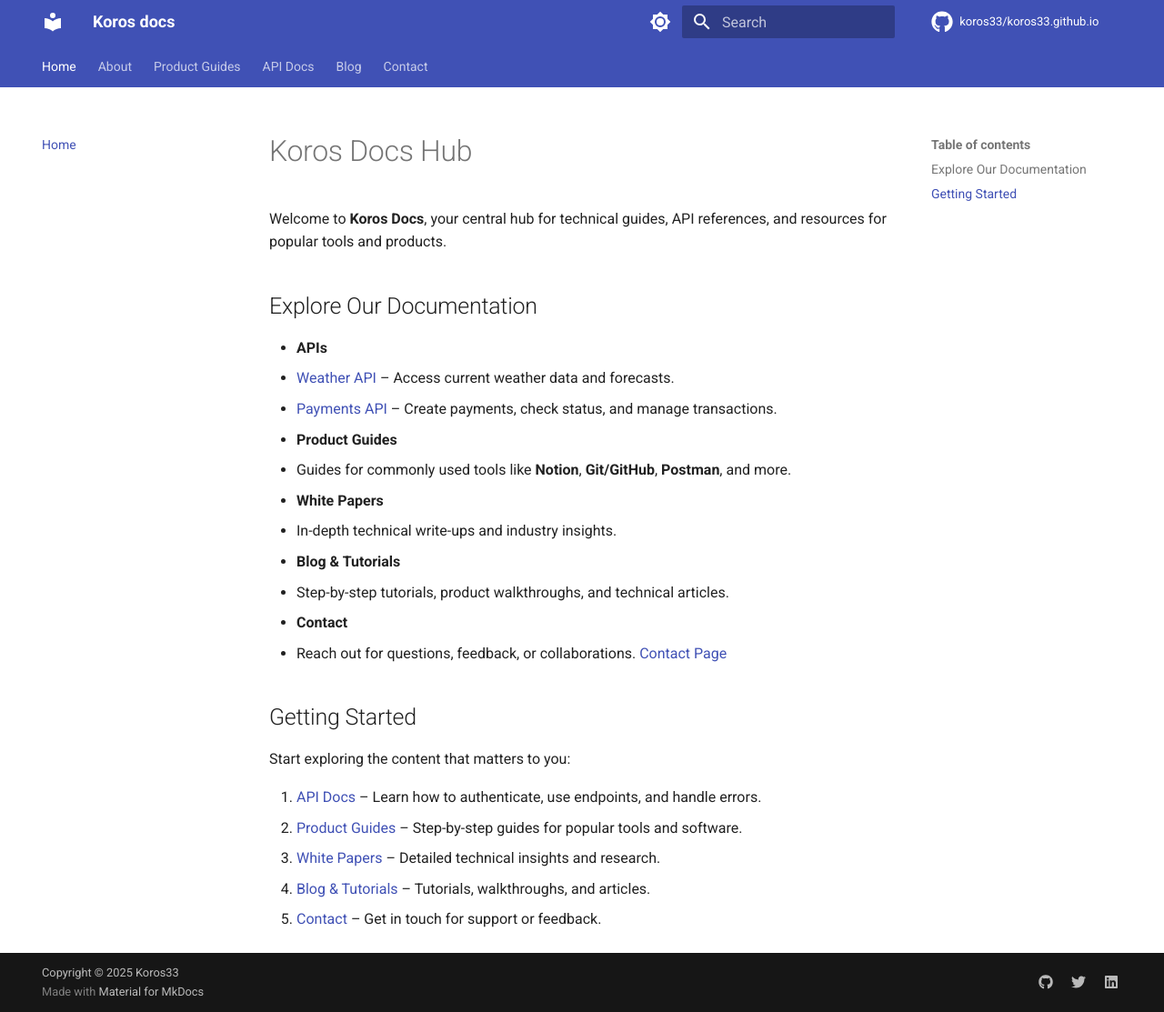
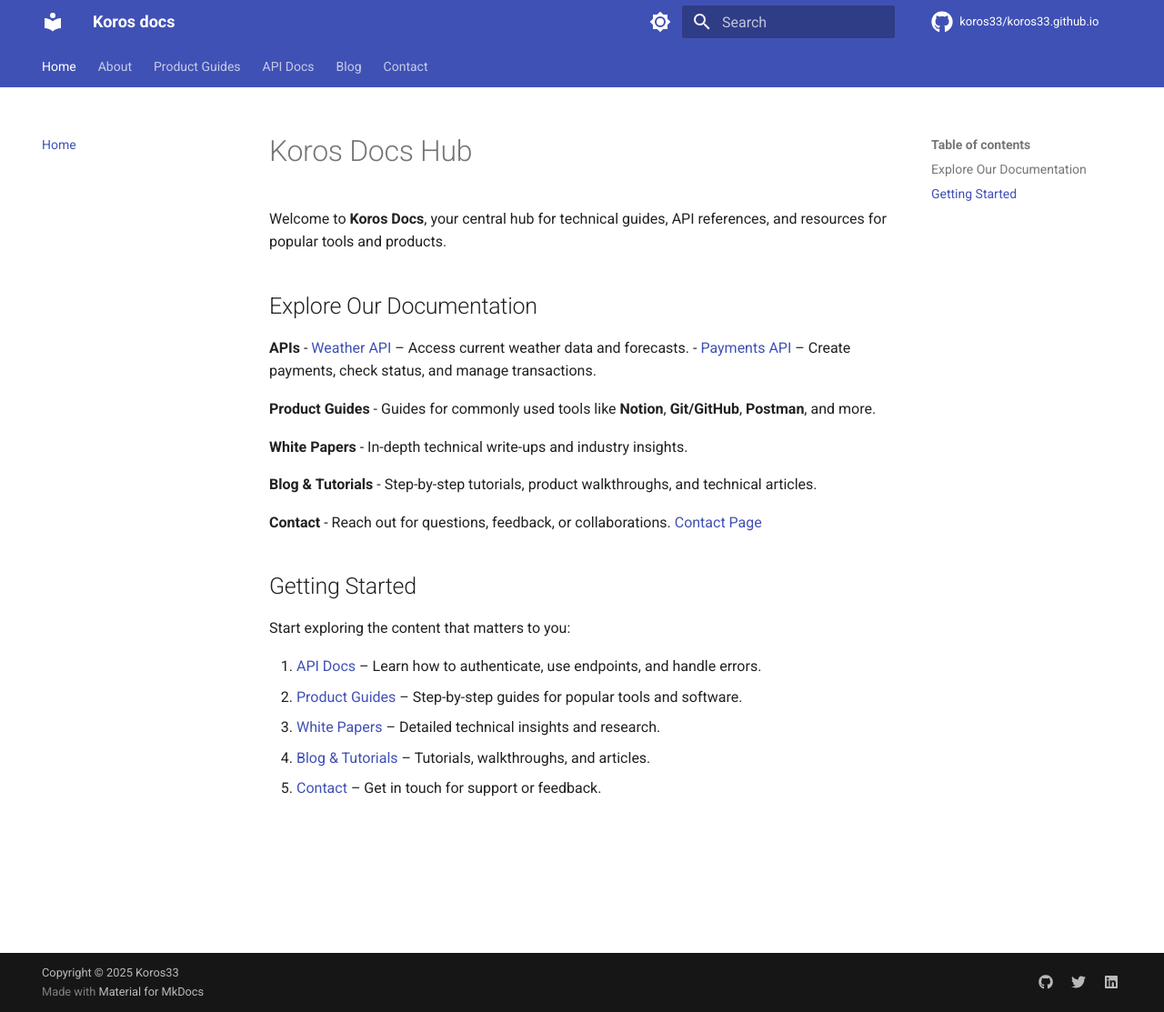
Before and after one commit to koros33/koros33.github.io, an MkDocs documentation site: the page built from docs/index.md, in a window 1280 px wide and 1113 px high. Shown: the whole window at 91% size. Built offline with MkDocs 1.6.1 and Material for MkDocs 9.7.7, drawn with Linux system fonts in a browser that asks for light colours; comment, search, counter and statistics services are not loaded; the version menu is left out.

```diff
--- a/docs/index.md
+++ b/docs/index.md
@@ -3,21 +3,20 @@
 Welcome to **Koros Docs**, your central hub for technical guides, API references, and resources for popular tools and products.
 
 ## Explore Our Documentation
-
-- **APIs**
+ **APIs**
   - [Weather API](weatherapi/index.md) – Access current weather data and forecasts.
   - [Payments API](paymentsapi/index.md) – Create payments, check status, and manage transactions.
 
-- **Product Guides**
+ **Product Guides**
   - Guides for commonly used tools like **Notion**, **Git/GitHub**, **Postman**, and more.
 
-- **White Papers**
+ **White Papers**
   - In-depth technical write-ups and industry insights.
 
-- **Blog & Tutorials**
+ **Blog & Tutorials**
   - Step-by-step tutorials, product walkthroughs, and technical articles.
 
-- **Contact**
+ **Contact**
   - Reach out for questions, feedback, or collaborations. [Contact Page](contact.md)
 
 ## Getting Started
```
